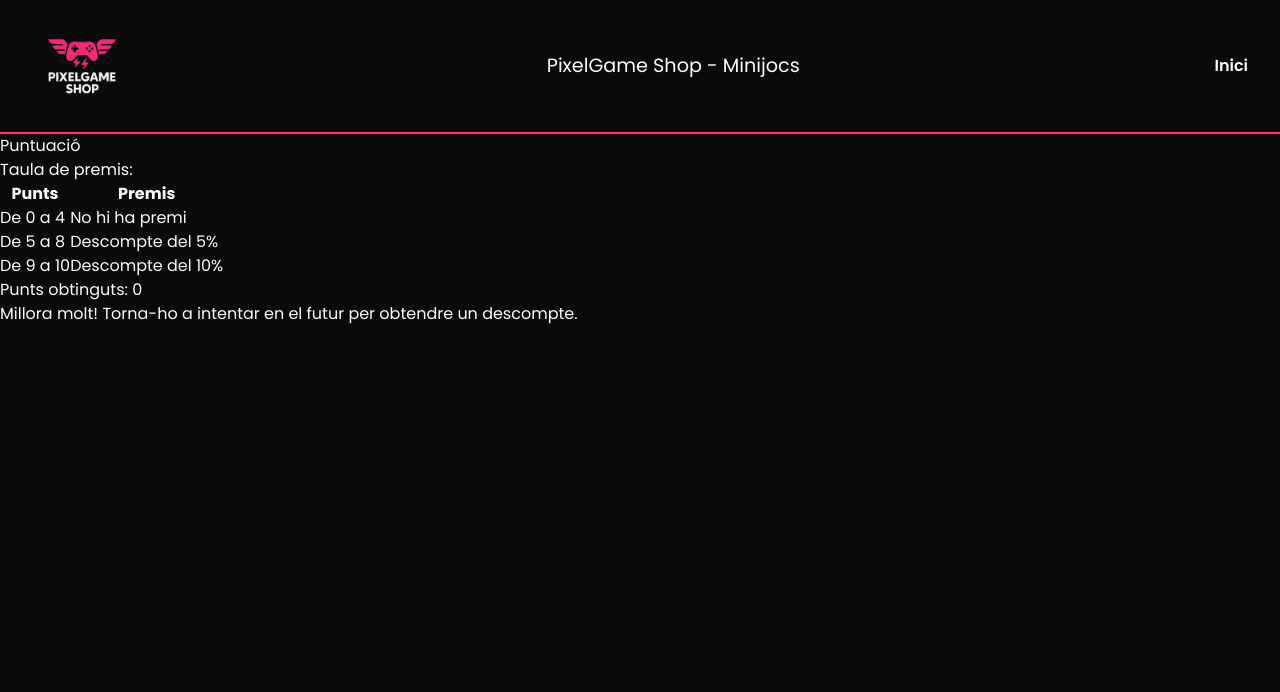
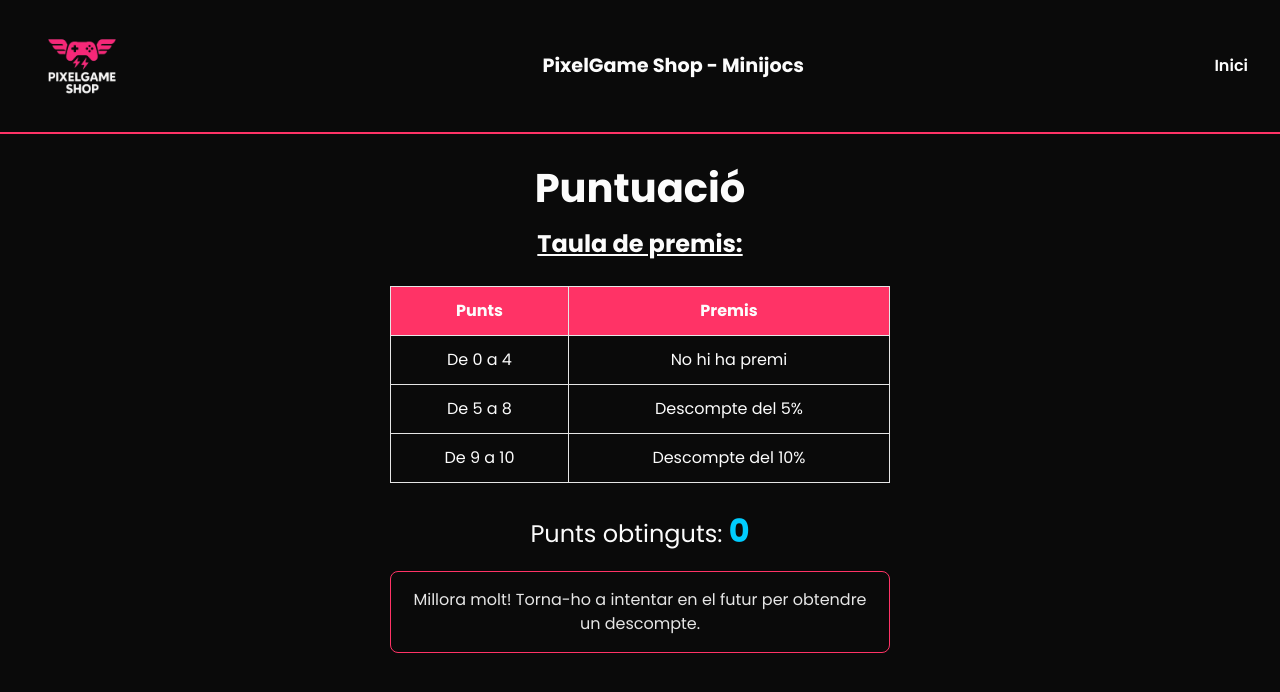
Before and after one commit to CFGSCojita/minijocs-react, a React (Vite) app: page /resultat in a window 1280 px wide. Shown: the top 692 px of the page. Built offline with nearby package versions, Linux system fonts and the light colour scheme.

Commit message:
Estilo a ResultatFinal.jsx y arreglar globales de CSS.

```diff
--- a/src/components/Questionari.css
+++ b/src/components/Questionari.css
@@ -8,13 +8,13 @@
   text-align: center;
 }
 
-.questionari-contenedor .questionari-main h2 {
+.questionari-contenedor .questionari-main .questionari-main h2 {
   font-size: 2rem;
   margin-bottom: 0.5rem;
   color: #fcfcfc;
 }
 
-.questionari-contenedor .questionari-main h3 {
+.questionari-contenedor .questionari-main .questionari-main h3 {
   text-decoration: underline;
 }
 
--- a/src/components/Questionari.jsx
+++ b/src/components/Questionari.jsx
@@ -36,7 +36,7 @@ export default function Questionari() {
             <Header />
             <div className="questionari-main">
                 <h2>Questionari de Preguntes</h2>
-                <h3>Tria una resposta correcta!</h3>
+                <h3 className="underline">Tria una resposta correcta!</h3>
                 <p className="badge-pregunta">Pregunta {indexPregunta + 1} de {preguntes.length}</p>
                 <h2>{preguntaActual.pregunta}</h2>
 
--- a/src/components/Questionari.min.css
+++ b/src/components/Questionari.min.css
@@ -1,2 +1,2 @@
-.questionari-contenedor{background-color:#0a0a0a;min-height:100vh}.questionari-contenedor .questionari-main{padding:2rem;text-align:center}.questionari-contenedor .questionari-main h2{font-size:2rem;margin-bottom:0.5rem;color:#fcfcfc}.questionari-contenedor .questionari-main h3{text-decoration:underline}.questionari-contenedor .questionari-main p{color:#e6e6e6;margin-bottom:1.5rem;margin-top:1.5rem}.questionari-contenedor .questionari-main .opcions-contenedor{display:flex;flex-direction:column;gap:1rem;max-width:500px;margin:0 auto}.questionari-contenedor .questionari-main .opcions-contenedor .opcio-btn{padding:1rem;background-color:#1a1a1a;color:#fcfcfc;border:1px solid #f36;border-radius:0.5rem;cursor:pointer;font-size:1rem;transition:background-color 0.2s,
+.questionari-contenedor{background-color:#0a0a0a;min-height:100vh}.questionari-contenedor .questionari-main{padding:2rem;text-align:center}.questionari-contenedor .questionari-main .questionari-main h2{font-size:2rem;margin-bottom:0.5rem;color:#fcfcfc}.questionari-contenedor .questionari-main .questionari-main h3{text-decoration:underline}.questionari-contenedor .questionari-main p{color:#e6e6e6;margin-bottom:1.5rem;margin-top:1.5rem}.questionari-contenedor .questionari-main .opcions-contenedor{display:flex;flex-direction:column;gap:1rem;max-width:500px;margin:0 auto}.questionari-contenedor .questionari-main .opcions-contenedor .opcio-btn{padding:1rem;background-color:#1a1a1a;color:#fcfcfc;border:1px solid #f36;border-radius:0.5rem;cursor:pointer;font-size:1rem;transition:background-color 0.2s,
  border-color 0.2s}.questionari-contenedor .questionari-main .opcions-contenedor .opcio-btn:hover{background-color:#0cf;border-color:#f36}.questionari-contenedor .questionari-main .badge-pregunta{display:inline-block;border:1px solid #0cf;padding:0.25rem 1rem;border-radius:0.5rem;margin-bottom:1rem}.questionari-contenedor .questionari-main .badge-punts{display:inline-block;border:1px solid #f36;padding:0.25rem 1rem;border-radius:0.5rem;margin-top:1.5rem}.questionari-contenedor .questionari-main .badge-punts span{color:#0cf;font-weight:bold}
--- a/src/components/Questionari.scss
+++ b/src/components/Questionari.scss
@@ -16,13 +16,13 @@ $negre: #0a0a0a;
         padding: 2rem;
         text-align: center;
 
-        h2 {
+        .questionari-main h2 {
             font-size: 2rem;
             margin-bottom: 0.5rem;
             color: $blanc;
         }
 
-        h3 {
+        .questionari-main h3 {
             text-decoration: underline;
         }
 
--- /dev/null
+++ b/src/components/ResultatFinal.css
@@ -0,0 +1,68 @@
+
+/* Contenedor entero de resultado */
+.resultat-contenedor {
+    background-color: #0A0A0A;
+    min-height: 100vh;
+}
+
+/* Contenedor main */
+.resultat-main {
+    padding: 1.5rem;
+    text-align: center;
+}
+
+.resultat-main h1 {
+    font-size: 2.5rem;
+}
+
+.resultat-main h2 {
+    font-size: 1.5rem;
+    margin-top: 0.5rem;
+    text-decoration: underline;
+}
+
+/* Tabla de premios */
+.resultat-main table {
+    margin: 1.5rem auto;
+    width: 100%;
+    max-width: 500px;
+    border: 1px solid #E6E6E6;
+    border-collapse: collapse;
+}
+
+.resultat-main th {
+    background-color: #FF3366;
+    color: #FCFCFC;
+    padding: 0.75rem 1rem;
+    border: 1px solid #E6E6E6;
+}
+
+.resultat-main td {
+    border: 1px solid #E6E6E6;
+    padding: 0.75rem 1rem;
+    color: #FCFCFC;
+}
+
+/* Puntos */
+.resultat-punts {
+    font-size: 1.5rem;
+    margin-top: 1.5rem;
+    color: #FCFCFC;
+}
+
+.resultat-punts span {
+    color: #00CCFF;
+    font-weight: bold;
+    font-size: 2rem;
+}
+
+.resultat-missatge {
+    margin-top: 1rem;
+    padding: 1rem;
+    border: 1px solid #FF3366;
+    border-radius: 0.5rem;
+    max-width: 500px;
+    margin-left: auto;
+    margin-right: auto;
+    color: #E6E6E6;
+}
--- a/src/components/ResultatFinal.jsx
+++ b/src/components/ResultatFinal.jsx
@@ -1,10 +1,9 @@
-
-import Header from "./Header"
+import Header from "./Header";
+import "./ResultatFinal.css";
 
 export default function ResultatFinal() {
-
     // Declaramos una variable donde almacenamos los puntos obtenidos, recuperándolos del localStorage. Si no hay puntos almacenados, asignaremos un valor de 0.
-  const punts = Number(localStorage.getItem('punts')) || 0
+    const punts = Number(localStorage.getItem("punts")) || 0;
 
     // Creamos una función para generar un mensaje personalizado según la cantidad de puntos obtenidos:
     function getMissatge() {
@@ -13,17 +12,18 @@ export default function ResultatFinal() {
         // Si los puntos son entre 5 y 8, se muestra un mensaje de buen resultado y se indica que se aplicará un descuento del 5% en la próxima compra.
         // Si los puntos son menos de 5, se muestra un mensaje de ánimo para mejorar y se invita a intentar nuevamente en el futuro para obtener un descuento.
         if (punts >= 9) {
-      return "Excel·lent! S'aplicará un descompte del 10% a la teva pròxima compra!"
+            return "Excel·lent! S'aplicará un descompte del 10% a la teva pròxima compra!";
         } else if (punts >= 5) {
-      return "Bon resultat! S'aplicará un descompte del 5% a la teva pròxima compra."
+            return "Bon resultat! S'aplicará un descompte del 5% a la teva pròxima compra.";
         } else {
-      return "Millora molt! Torna-ho a intentar en el futur per obtendre un descompte."
+            return "Millora molt! Torna-ho a intentar en el futur per obtendre un descompte.";
         }
     }
 
     return (
-    <div>
+        <div className="resultat-contenedor">
             <Header />
+            <div className="resultat-main">
                 <h1>Puntuació</h1>
                 <h2>Taula de premis:</h2>
                 <table>
@@ -44,8 +44,11 @@ export default function ResultatFinal() {
                         <td>Descompte del 10%</td>
                     </tr>
                 </table>
-      <p>Punts obtinguts: {punts}</p>
-      <p>{getMissatge()}</p>
+                <p className="resultat-punts">
+                    Punts obtinguts: <span>{punts}</span>
+                </p>
+                <p className="resultat-missatge">{getMissatge()}</p>
             </div>
-  )
+        </div>
+    );
 }
--- a/src/index.css
+++ b/src/index.css
@@ -13,3 +13,18 @@ body {
   color: var(--blanc);
   font-family: 'Poppins', sans-serif;
 }
+
+h1 {
+  font-size: 2rem;
+  font-weight: bold;
+}
+
+h2 {
+  font-size: 1.5rem;
+  font-weight: bold;
+}
+
+h3 {
+  font-size: 1.2rem;
+  font-weight: 600;
+}
```
Lines whose indentation alone changed are shown as unchanged.
